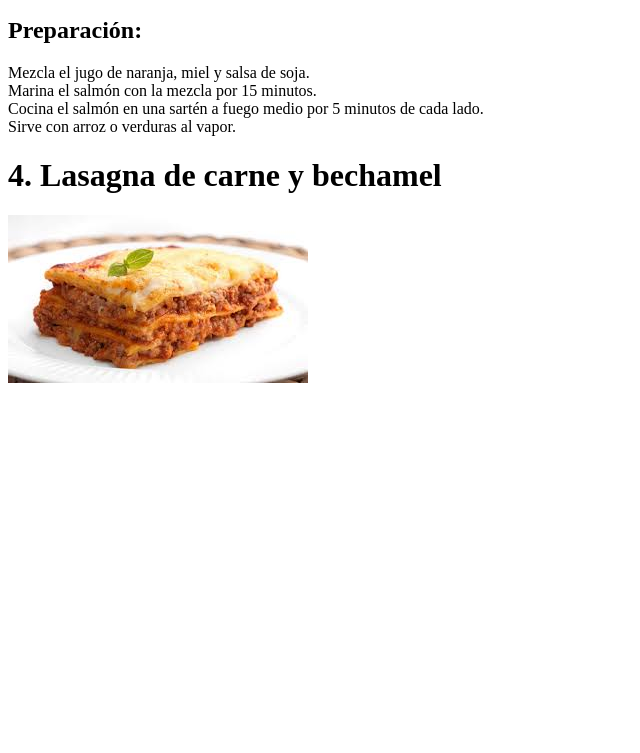
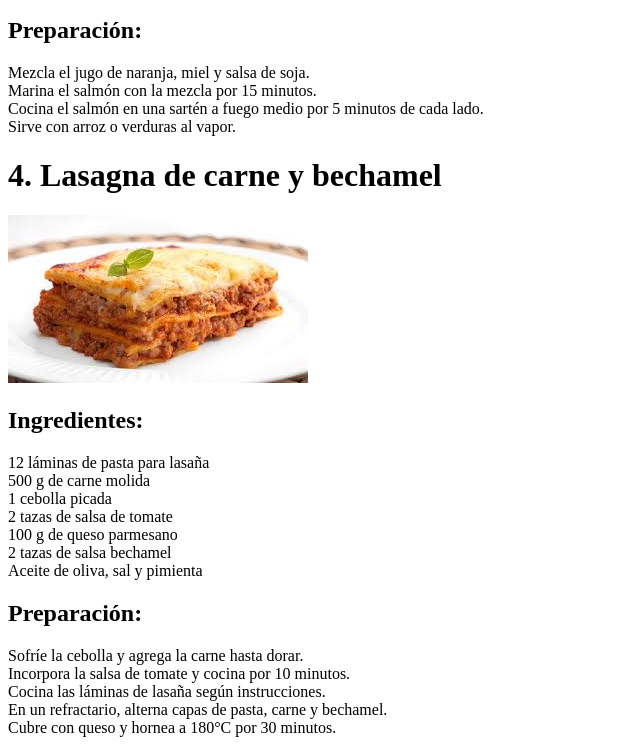
Before and after one commit to JuanEstrada730/recetas_cocina, a plain HTML site: page index.html in a window 1280 px wide. Shown: the part 1627-2380 px from the top of the page, without its empty margins (0-640 px from the left). Before the commit the page ends 2022 px from the top, so only its background shows below. Drawn offline with Linux system fonts and the light colour scheme; files whose address does not match are found by name.

Commit message:
Ingredientes y preparacion lasagna

```diff
--- a/index.html
+++ b/index.html
@@ -52,6 +52,20 @@
         Sirve con arroz o verduras al vapor.<br>
         </p>
     <h1>4. Lasagna de carne y bechamel</h1>
-    <img src="C:\Users\silbel.sulbaran\Desktop\Juan E\0000 PERSONAL\Universidad 2025-1\recetas_cocina\images\lasagna.jpeg" alt="">
+    <img src="C:\Users\silbel.sulbaran\Desktop\Juan E\0000 PERSONAL\Universidad 2025-1\recetas_cocina\images\lasagna.jpeg" alt="Lasagna">
+    <h2>Ingredientes:</h2>
+    <p> 12 láminas de pasta para lasaña<br>
+        500 g de carne molida<br>
+        1 cebolla picada<br>
+        2 tazas de salsa de tomate<br>
+        100 g de queso parmesano<br>
+        2 tazas de salsa bechamel<br>
+        Aceite de oliva, sal y pimienta</p>
+    <h2>Preparación:</h2>
+    <p> Sofríe la cebolla y agrega la carne hasta dorar.<br>
+        Incorpora la salsa de tomate y cocina por 10 minutos.<br>
+        Cocina las láminas de lasaña según instrucciones.<br>
+        En un refractario, alterna capas de pasta, carne y bechamel.<br>
+        Cubre con queso y hornea a 180°C por 30 minutos.<br></p>
 </body>
 </html>
```
